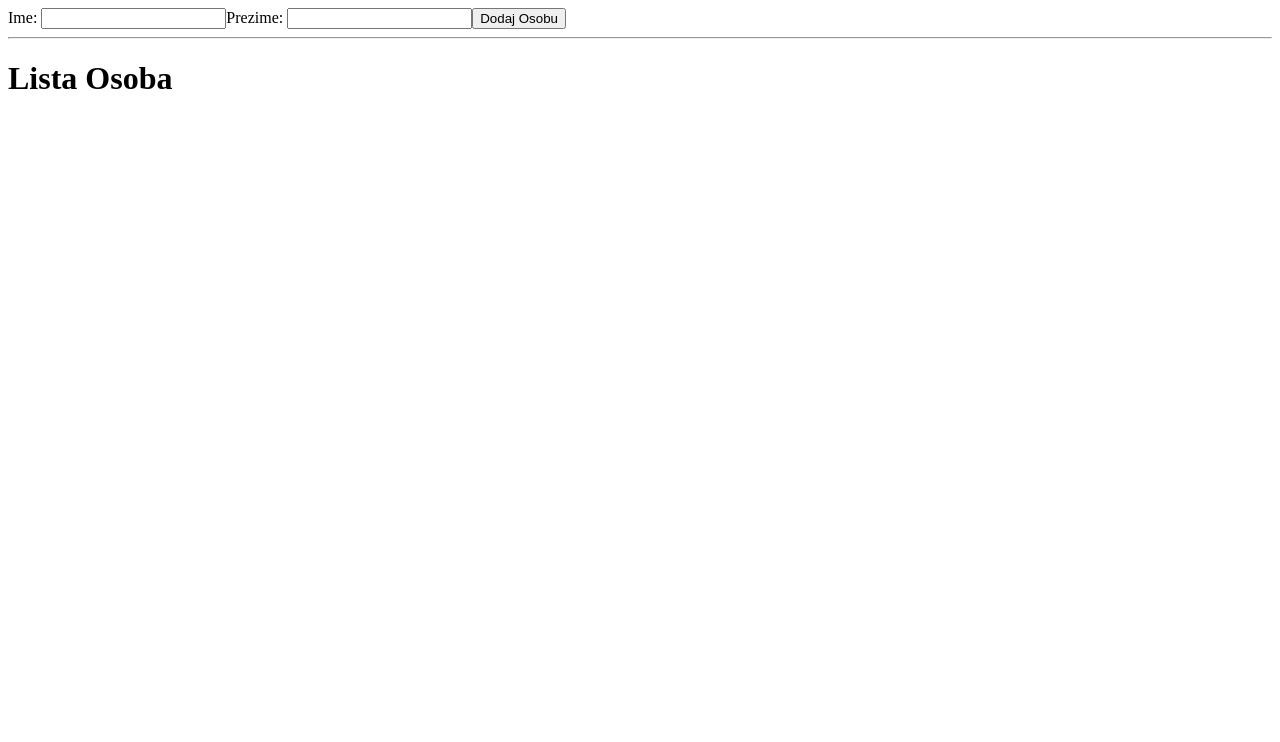
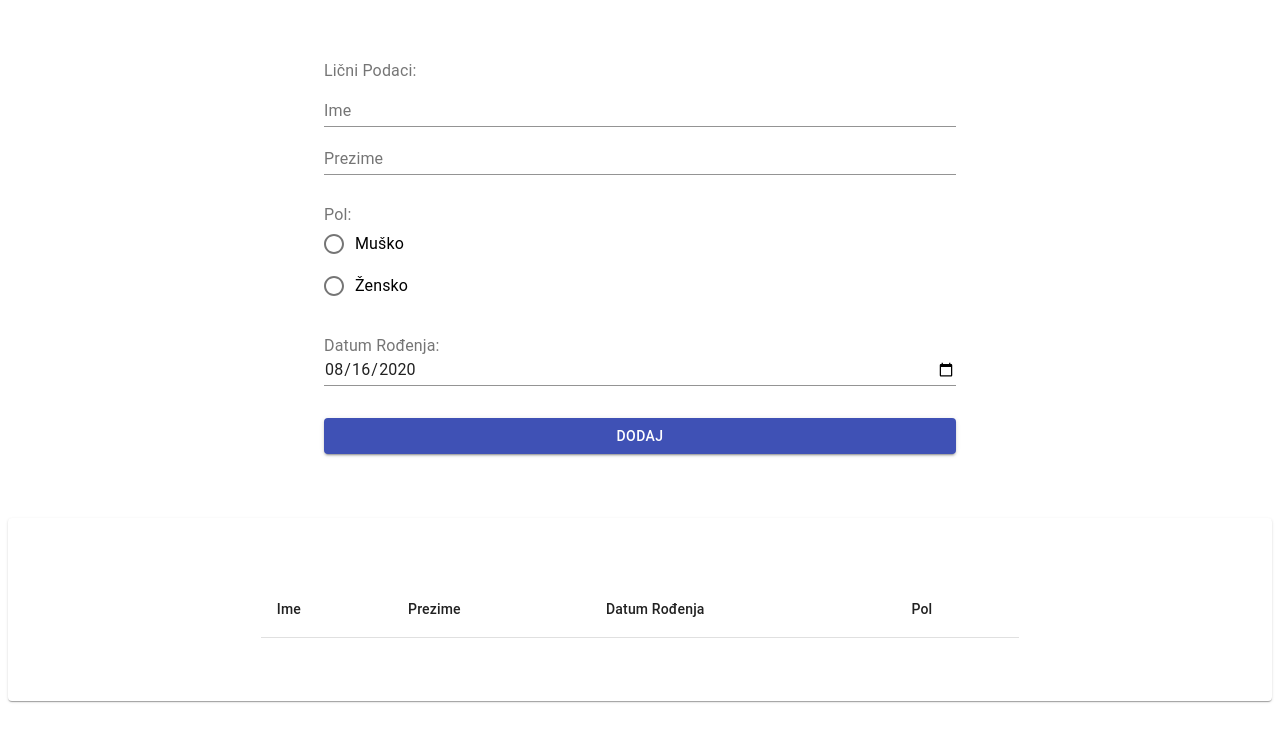
Before and after one commit to msvitlica/my-first-react-app, a React (Create React App) app: page / in a window 1280 px wide. Shown: the top 742 px of the page. Built offline with nearby package versions, Linux system fonts and the light colour scheme.

Commit message:
Finished Persons List with materials-UI

```diff
--- a/package.json
+++ b/package.json
@@ -3,6 +3,7 @@
   "version": "0.1.0",
   "private": true,
   "dependencies": {
+    "@material-ui/core": "^4.11.0",
     "@testing-library/jest-dom": "^4.2.4",
     "@testing-library/react": "^9.5.0",
     "@testing-library/user-event": "^7.2.1",
--- a/src/App.js
+++ b/src/App.js
@@ -1,14 +1,12 @@
 import React from 'react';
 import { v4 as uuidv4 } from 'uuid';
-import Header from './components/Header';
-import PersonsList from './components/PersonsList';
-import AddPersonForm from './components/AddPersonForm';
+import InputPersonForm from './components/InputPersonForm';
+import Table from './components/Table';
 
 class App extends React.Component {
   state = {
     persons: []
   }
-
   addPerson = (personObj) => {
     personObj.id = uuidv4();
     this.setState({ persons: [...this.state.persons, personObj] });
@@ -17,9 +15,8 @@ class App extends React.Component {
   render() {
     return (
       <div>
-        <AddPersonForm addPerson={this.addPerson} />
-        <Header />
-        <PersonsList persons={this.state.persons} />
+        <InputPersonForm addPerson={this.addPerson}/>
+        <Table persons={this.state.persons}/>
       </div>
     );
   }
--- a/src/components/AddPersonForm.js
+++ /dev/null
@@ -1,37 +0,0 @@
-import React from 'react';
-
-class AddPersonForm extends React.Component {
-    state = {
-        name: '',
-        lastName: ''
-    }
-
-    onInputChange = (e) => {
-        this.setState({
-            [e.target.name]: e.target.value
-        });
-    }
-
-    onAddPerson = () => {
-        this.props.addPerson(this.state);
-        this.setState({
-            name: '',
-            lastName: ''
-        });
-    }
-    render() {
-        return (
-            <div>
-                <label>Ime: </label>
-                <input onChange={this.onInputChange} type="text" name="name" id="firstName" value={this.state.name} />
-
-                <label>Prezime: </label>
-                <input onChange={this.onInputChange} type="text" name="lastName" id="lastName" value={this.state.lastName} />
-                <button onClick={this.onAddPerson} id="addPersonBtn">Dodaj Osobu</button>
-                <hr />
-            </div>
-        )
-    }
-}
-
-export default AddPersonForm;
--- a/src/components/Header.js
+++ /dev/null
@@ -1,7 +0,0 @@
-import React from 'react';
-
-function Header() {
-    return <h1>Lista Osoba</h1>
-}
-
-export default Header;
--- /dev/null
+++ b/src/components/InputPersonForm.css
@@ -0,0 +1,9 @@
+form {
+    display: flex;
+    flex-direction: column;
+    width: 50%;
+    margin: 5% auto;
+}
+form .marginTop {
+    margin-top: 5%;
+}
--- /dev/null
+++ b/src/components/InputPersonForm.js
@@ -0,0 +1,69 @@
+import React from 'react';
+import './InputPersonForm.css';
+import Radio from '@material-ui/core/Radio';
+import FormControl from '@material-ui/core/FormControl';
+import FormControlLabel from '@material-ui/core/FormControlLabel';
+import RadioGroupe from '@material-ui/core/RadioGroup';
+import FormLabel from '@material-ui/core/FormLabel';
+import TextField from '@material-ui/core/TextField';
+import Button from '@material-ui/core/Button';
+const date = new Date();
+const year = date.getFullYear();
+const monthWithOffset = date.getMonth() + 1;
+const month = monthWithOffset.toString().length < 2 ? `0${monthWithOffset}` : monthWithOffset;
+const day = date.getUTCDate().toString().length < 2 ? `0${date.getUTCDate()}` : date.getUTCDate();
+
+const today = `${year}-${month}-${day}`;
+
+class InputPersonForm extends React.Component {
+    state = {
+        name: '',
+        lastName: '',
+        gender: null,
+        birthday: today
+    }
+    onInputChange = (e) => {
+        this.setState({
+            [e.target.name]: e.target.value
+        });
+    }
+
+    onAddPerson = () => {
+        this.props.addPerson(this.state);
+        this.setState({
+            name: '',
+            lastName: '',
+            gender: null,
+            birthday: today
+        });
+    }
+
+    render() {
+        return (
+            <form>
+                <FormControl component="div">
+                    <FormLabel component="legend">Lični Podaci: </FormLabel>
+                    <TextField onChange={this.onInputChange} name="name" id="name" label="Ime" value={this.state.name} />
+                    <TextField onChange={this.onInputChange} name="lastName" id="lastName" label="Prezime" value={this.state.lastName} />
+                </FormControl>
+
+                <FormControl className="marginTop" component="fieldset">
+                    <FormLabel component="legend">Pol: </FormLabel>
+                    <RadioGroupe aria-label="gender" name="gender" value={this.state.gender}>
+                        <FormControlLabel onChange={this.onInputChange} value="Muško" label="Muško" control={<Radio />} />
+                        <FormControlLabel onChange={this.onInputChange} value="Žensko" label="Žensko" control={<Radio />} />
+                    </RadioGroupe>
+                </FormControl>
+                <FormLabel className="marginTop">Datum Rođenja:</FormLabel>
+                <TextField onChange={this.onInputChange} id="date"
+                    name="birthday"
+                    type="date"
+                    defaultValue={this.state.birthday}
+                />
+                <Button className="marginTop" onClick={this.onAddPerson} variant="contained" color="primary">Dodaj</Button>
+            </form>
+        )
+    }
+}
+
+export default InputPersonForm;
--- a/src/components/Person.js
+++ /dev/null
@@ -1,11 +0,0 @@
-import React from 'react';
-
-class Person extends React.Component {
-    render() {
-        return (
-            <li>{this.props.person.name + ' ' + this.props.person.lastName}</li>
-        )
-    }
-}
-
-export default Person;
--- a/src/components/PersonsList.js
+++ /dev/null
@@ -1,12 +0,0 @@
-import React from 'react';
-import Person from './Person'
-
-class PersonsList extends React.Component {
-    render() {
-        return this.props.persons.map(person => (
-            <Person key={person.id} person={person} />
-        ))
-    }
-}
-
-export default PersonsList;
--- /dev/null
+++ b/src/components/Table.css
@@ -0,0 +1,4 @@
+table {
+    margin: 5% auto;
+    max-width: 60%;
+}
--- /dev/null
+++ b/src/components/Table.js
@@ -0,0 +1,42 @@
+import React from 'react';
+import  './Table.css';
+import Table from '@material-ui/core/Table';
+import TableHead from '@material-ui/core/TableHead';
+import TableRow from '@material-ui/core/TableRow';
+import TableCell from '@material-ui/core/TableCell';
+import TableBody from '@material-ui/core/TableBody';
+import TableContainer from '@material-ui/core/TableContainer';
+import Paper from '@material-ui/core/Paper';
+
+class PersonsTable extends React.Component {
+    render() {
+        return (
+            <div>
+                <TableContainer component={Paper}>
+                   <Table aria-label="simple table">
+                        <TableHead>
+                            <TableRow>
+                                <TableCell align="left">Ime</TableCell>
+                                <TableCell align="left">Prezime</TableCell>
+                                <TableCell align="left">Datum Rođenja</TableCell>
+                                <TableCell align="left">Pol</TableCell>
+                            </TableRow>
+                        </TableHead>
+                        <TableBody>
+                            {this.props.persons.map(person => (
+                                <TableRow key={person.id}>
+                                    <TableCell>{person.name}</TableCell>
+                                    <TableCell>{person.lastName}</TableCell>
+                                    <TableCell>{person.birthday}</TableCell>
+                                    <TableCell>{person.gender}</TableCell>
+                                </TableRow>
+                            ))}
+                        </TableBody>
+                   </Table>
+                </TableContainer>
+            </div>
+        )
+    }
+}
+
+export default PersonsTable;
```
Also changed, not shown: 1 other file (tests, documents, lock files or other folders).
